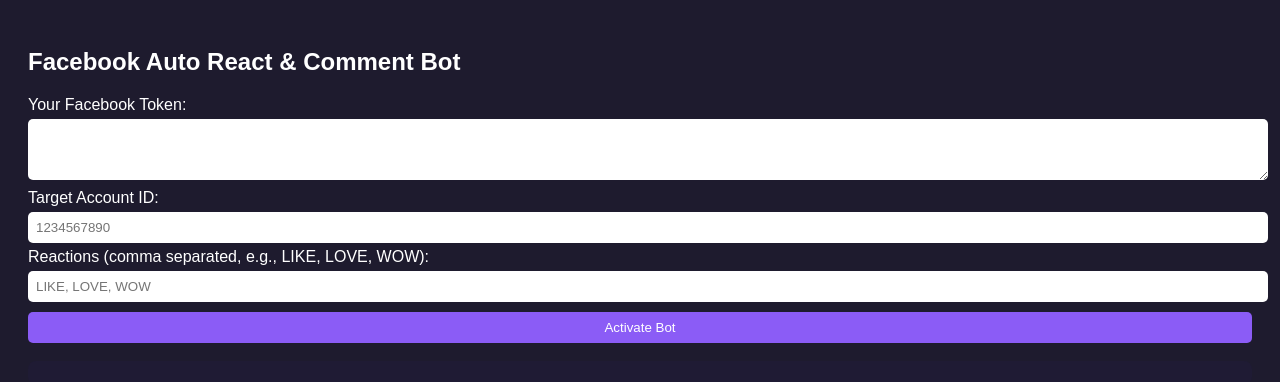
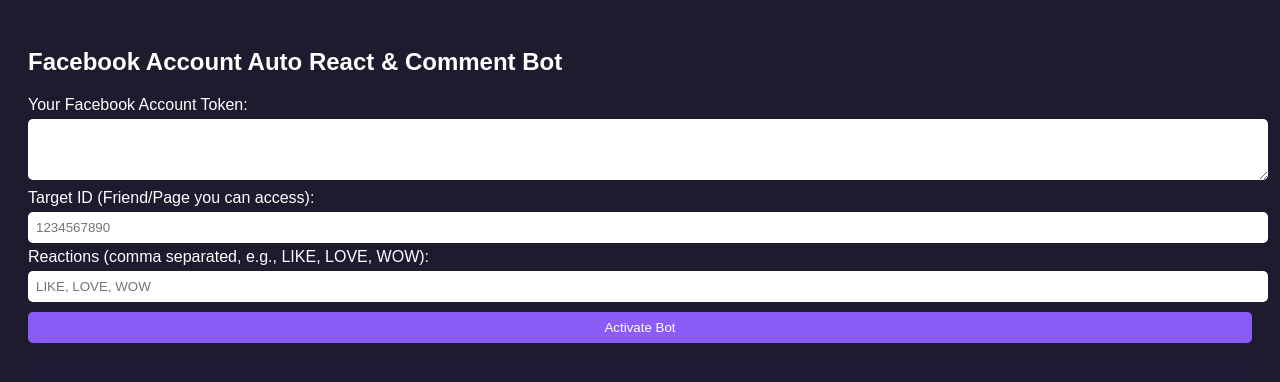
Before and after one commit to blep111/bantut, a website: page public/index.html in a window 1280 px wide. Drawn offline with Linux system fonts and the light colour scheme; some packages are replaced by stand-ins of ours; a script that the page names is missing.

Commit message:
Update index.html

```diff
--- a/public/index.html
+++ b/public/index.html
@@ -2,7 +2,7 @@
 <html lang="en">
 <head>
 <meta charset="UTF-8">
-<title>Auto React & Comment Bot</title>
+<title>Facebook Account Target Bot</title>
 <script src="https://cdn.jsdelivr.net/npm/sweetalert2@11"></script>
 <style>
 body{font-family:Arial;background:#1e1b2e;color:#fff;padding:20px;}
@@ -14,12 +14,12 @@
 </head>
 <body>
 
-<h2>Facebook Auto React & Comment Bot</h2>
+<h2>Facebook Account Auto React & Comment Bot</h2>
 
-<label>Your Facebook Token:</label>
+<label>Your Facebook Account Token:</label>
 <textarea id="token" rows="3"></textarea>
 
-<label>Target Account ID:</label>
+<label>Target ID (Friend/Page you can access):</label>
 <input id="targetId" placeholder="1234567890"/>
 
 <label>Reactions (comma separated, e.g., LIKE, LOVE, WOW):</label>
@@ -36,7 +36,7 @@
   const reactionsRaw = document.getElementById('reactions').value.trim();
 
   if (!token || !targetId || !reactionsRaw) {
-    Swal.fire('Missing Fields','Fill all inputs','error');
+    Swal.fire('Missing Fields','Please fill all inputs','error');
     return;
   }
 
@@ -52,7 +52,7 @@
     });
     const data = await resp.json();
     document.getElementById('result').textContent = JSON.stringify(data,null,2);
-    Swal.fire('Bot Activated','It will automatically react and comment "hi master" on new posts','success');
+    Swal.fire('Bot Activated','It will react and comment "hi master" on the target’s posts','success');
   } catch(err){
     document.getElementById('result').textContent = err.toString();
     Swal.fire('Error','Network or server error','error');
```
